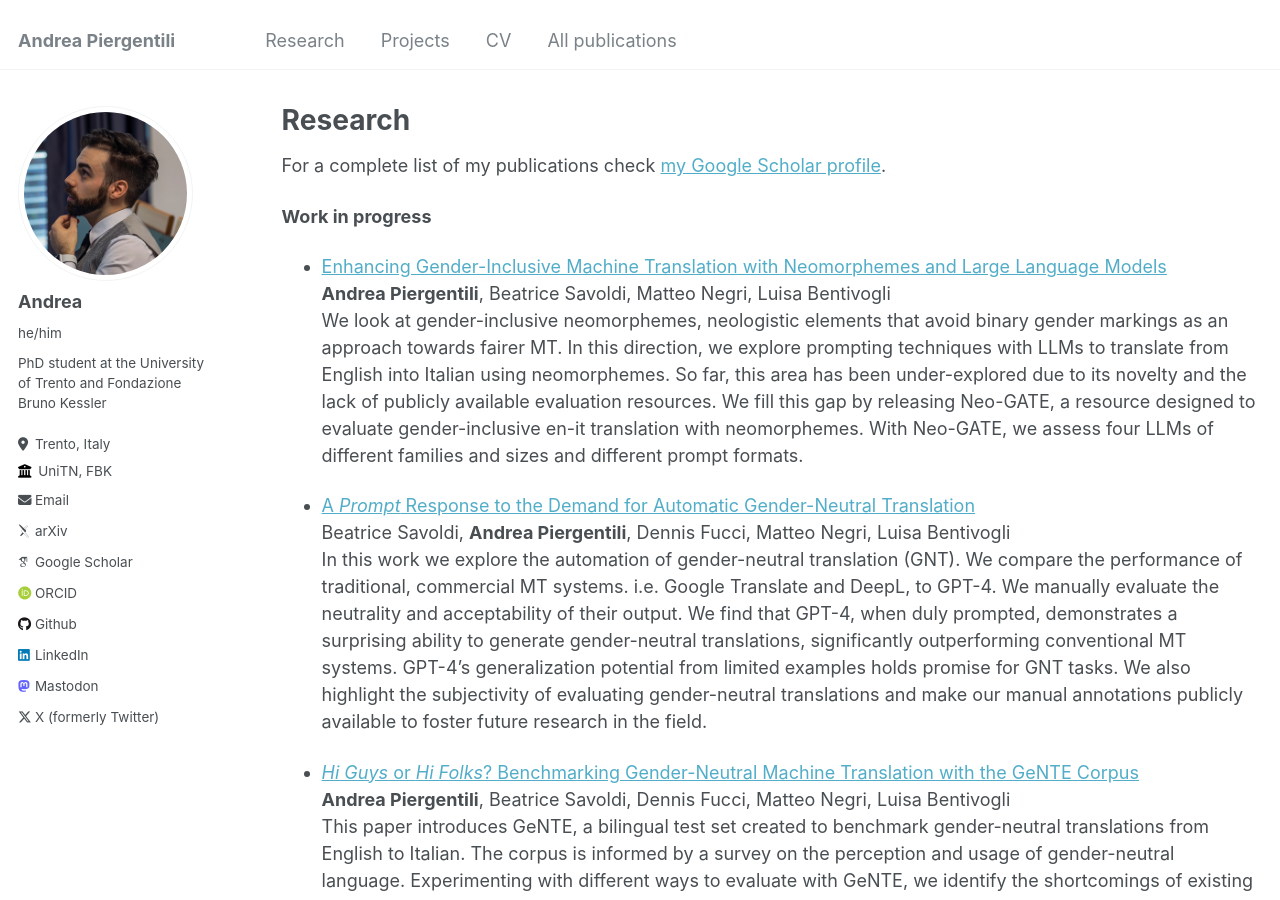
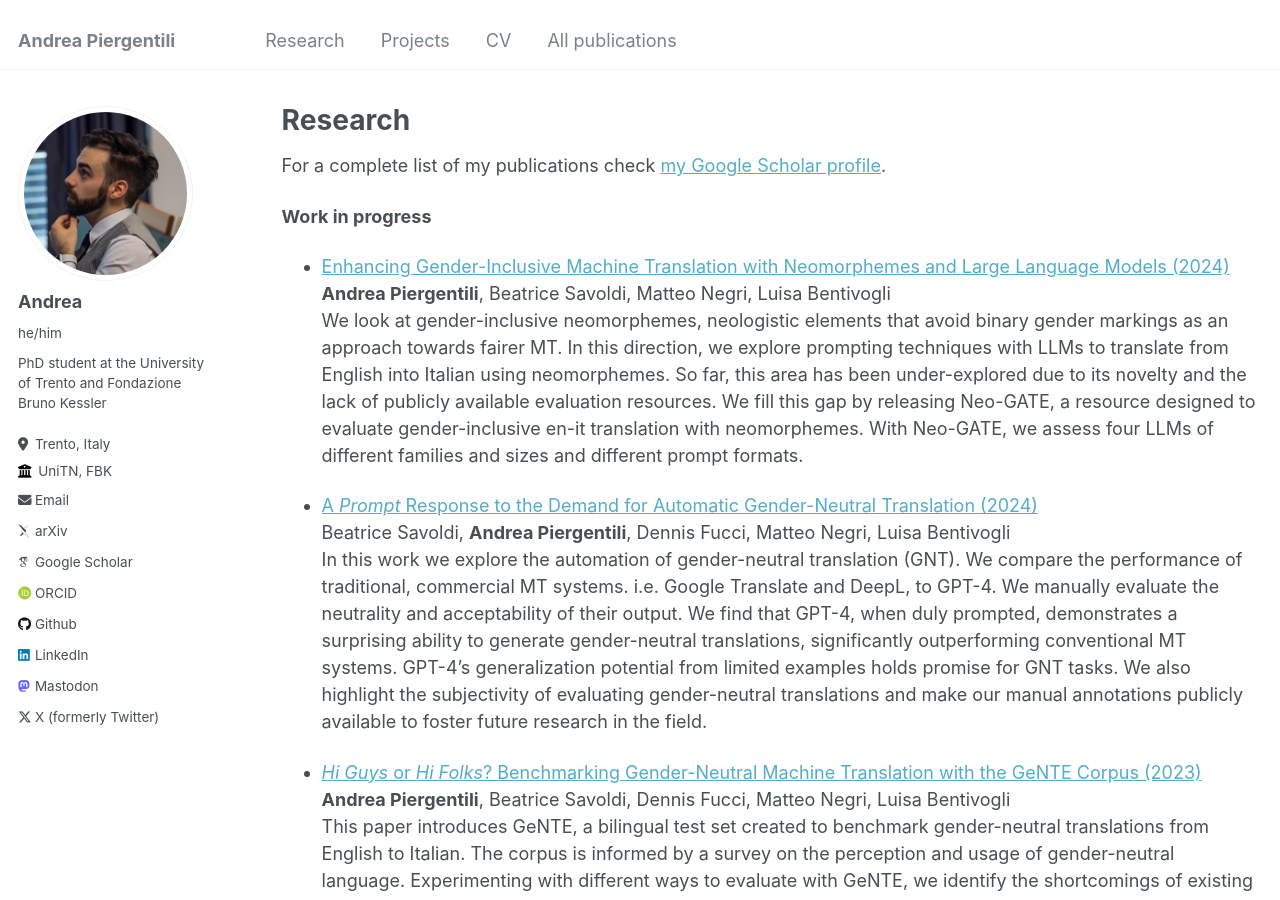
Before and after one commit to apierg/apierg.github.io, a Jekyll site: the page built from _pages/research.md, in a window 1280 px wide and 900 px high. Built offline with Jekyll 4.4.1, drawn with Linux system fonts in a browser that asks for light colours; some web fonts are replaced.

Commit message:
add missing years of publication

```diff
--- a/_pages/research.md
+++ b/_pages/research.md
@@ -9,15 +9,15 @@ For a complete list of my publications check [my Google Scholar profile](https:/
 
 **Work in progress**
 
-* [Enhancing Gender-Inclusive Machine Translation with Neomorphemes and Large Language Models](https://arxiv.org/abs/2405.08477)\
+* [Enhancing Gender-Inclusive Machine Translation with Neomorphemes and Large Language Models (2024)](https://arxiv.org/abs/2405.08477)\
     **Andrea Piergentili**, Beatrice Savoldi, Matteo Negri, Luisa Bentivogli\
     We look at gender-inclusive neomorphemes, neologistic elements that avoid binary gender markings as an approach towards fairer MT. In this direction, we explore prompting techniques with LLMs to translate from English into Italian using neomorphemes. So far, this area has been under-explored due to its novelty and the lack of publicly available evaluation resources. We fill this gap by releasing Neo-GATE, a resource designed to evaluate gender-inclusive en-it translation with neomorphemes. With Neo-GATE, we assess four LLMs of different families and sizes and different prompt formats.
 
-* [A _Prompt_ Response to the Demand for Automatic Gender-Neutral Translation](https://aclanthology.org/2024.eacl-short.23/)\
+* [A _Prompt_ Response to the Demand for Automatic Gender-Neutral Translation (2024)](https://aclanthology.org/2024.eacl-short.23/)\
     Beatrice Savoldi, **Andrea Piergentili**, Dennis Fucci, Matteo Negri, Luisa Bentivogli\
     In this work we explore the automation of gender-neutral translation (GNT). We compare the performance of traditional, commercial MT systems. i.e. Google Translate and DeepL, to GPT-4. We manually evaluate the neutrality and acceptability of their output. We find that GPT-4, when duly prompted, demonstrates a surprising ability to generate gender-neutral translations, significantly outperforming conventional MT systems. GPT-4’s generalization potential from limited examples holds promise for GNT tasks. We also highlight the subjectivity of evaluating gender-neutral translations and make our manual annotations publicly available to foster future research in the field.
 
-* [_Hi Guys_ or _Hi Folks_? Benchmarking Gender-Neutral Machine Translation with the GeNTE Corpus](https://aclanthology.org/2023.emnlp-main.873/) \
+* [_Hi Guys_ or _Hi Folks_? Benchmarking Gender-Neutral Machine Translation with the GeNTE Corpus (2023)](https://aclanthology.org/2023.emnlp-main.873/) \
     **Andrea Piergentili**, Beatrice Savoldi, Dennis Fucci, Matteo Negri, Luisa Bentivogli\
     This paper introduces GeNTE, a bilingual test set created to benchmark gender-neutral translations from English to Italian. The corpus is informed by a survey on the perception and usage of gender-neutral language. Experimenting with different ways to evaluate with GeNTE, we identify the shortcomings of existing reference-based evaluation protocols for neutral translation, proposing instead a reference-free method as a better alternative for evaluating such task. \
 
```
